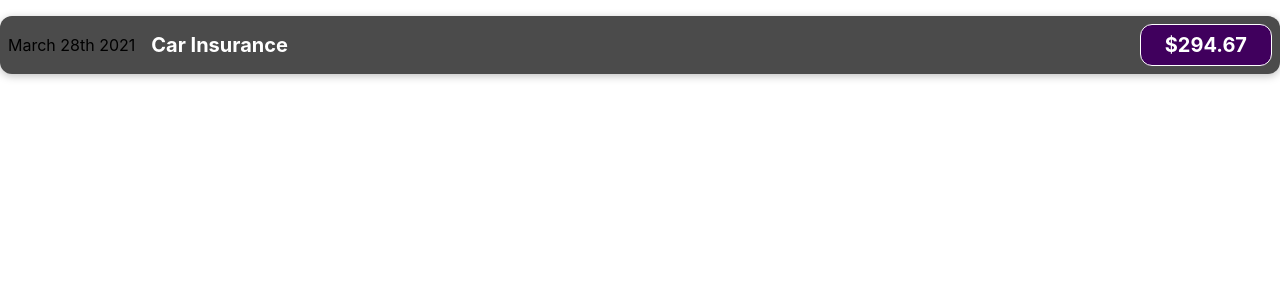
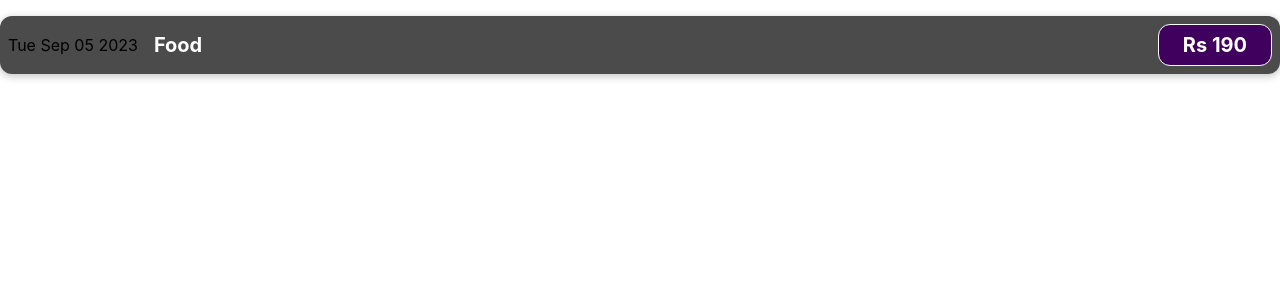
Before and after one commit to rakshan1996/React101, a React (Create React App) app in the folder budgettracker/: page / in a window 1280 px wide. Shown: the top 300 px of the page. Built offline with nearby package versions, Linux system fonts and the light colour scheme.

Commit message:
Using Variable instead of hardCoding Data

```diff
--- a/budgettracker/src/Components/ExpenseItem.js
+++ b/budgettracker/src/Components/ExpenseItem.js
@@ -1,12 +1,16 @@
 import "./ExpenseItem.css";
 
 function ExpenseItem() {
+  const expenseDate = new Date(2023, 8, 5);
+  const expenseTitle = "Food";
+  const expenseAmount = 190;
+
   return (
     <div className="expense-item">
-      <div>March 28th 2021</div>
+      <div>{expenseDate.toDateString()}</div>
       <div className="expense-item__description">
-        <h2>Car Insurance</h2>
-        <div className="expense-item__price">$294.67</div>
+        <h2>{expenseTitle}</h2>
+        <div className="expense-item__price">Rs {expenseAmount}</div>
       </div>
     </div>
   );
```
